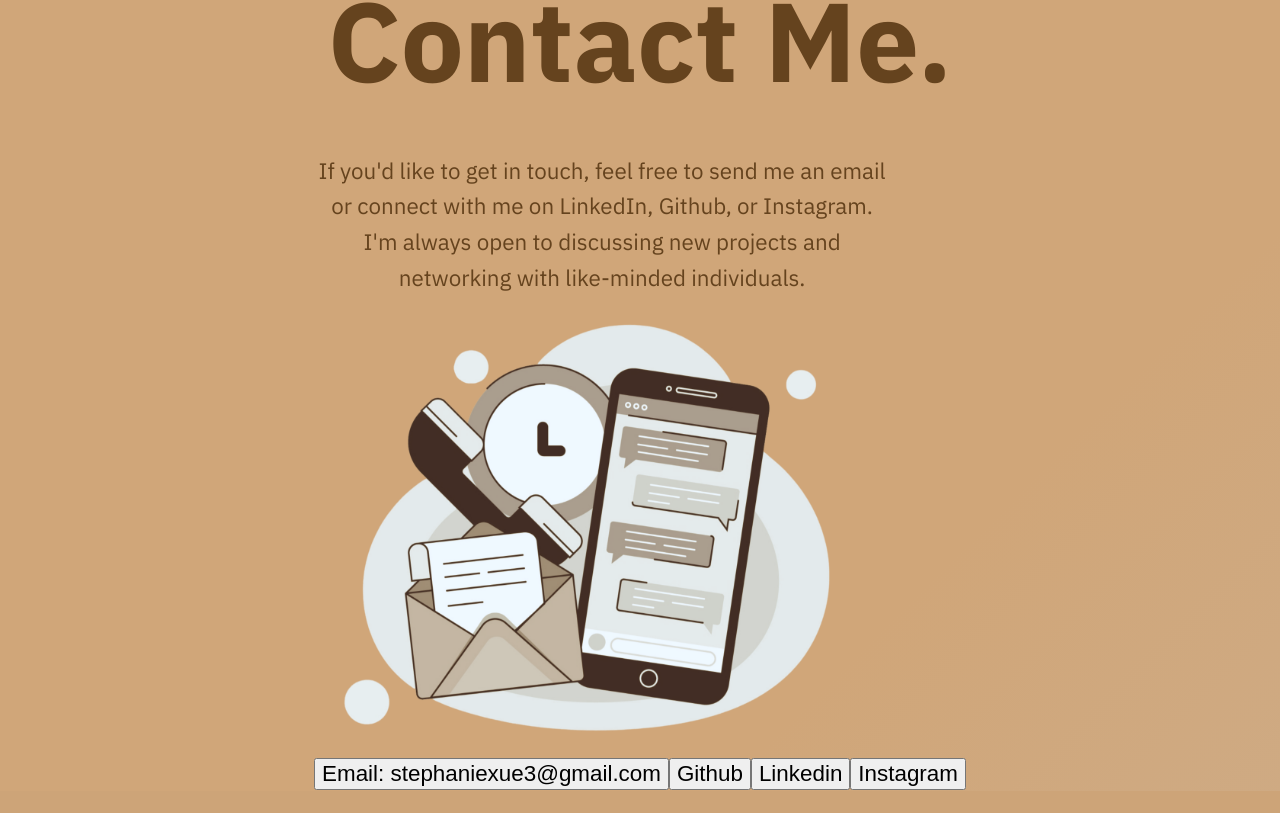
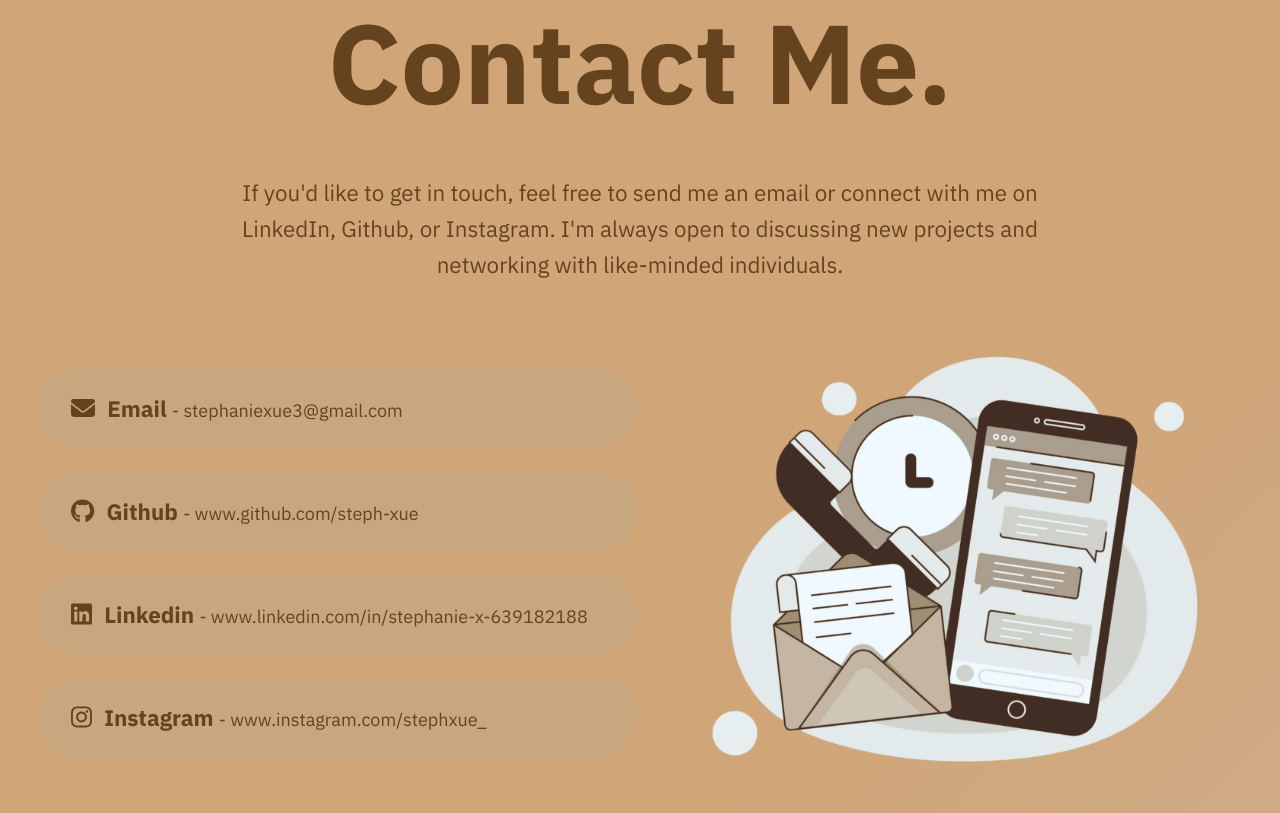
Before and after one commit to steph-xue/portfolio, a React (Vite) app: page /contact in a window 1280 px wide. Shown: the part 217-1030 px from the top of the page. Built offline with nearby package versions, Linux system fonts and the light colour scheme.

Commit message:
fix positioning of contact buttons and image

```diff
--- a/src/components/About.jsx
+++ b/src/components/About.jsx
@@ -2,9 +2,9 @@ import React from "react"
 
 function About() {
   return (
-    <div>
-      <h1>About Me</h1>
-      <p>
+    <div className="about-page">
+      <h1 className="about-title">About Me</h1>
+      <p className="about-description">
         I am a full stack developer with a passion for creating beautiful and functional websites. I have experience with React, Node.js, Express, and MongoDB. I am always looking to learn new technologies and improve my skills.
       </p>
     </div>
--- a/src/components/Contact.jsx
+++ b/src/components/Contact.jsx
@@ -1,18 +1,41 @@
 import React from "react"
+import { FontAwesomeIcon } from '@fortawesome/react-fontawesome'
+import { faGithub } from '@fortawesome/free-brands-svg-icons'
+import { faLinkedin } from '@fortawesome/free-brands-svg-icons'
+import { faInstagram } from '@fortawesome/free-brands-svg-icons'
+import { faEnvelope } from '@fortawesome/free-solid-svg-icons'
 
 function Contact() {
   return (
-    <div classname="contact-page">
+    <div className="contact-page">
       <h1 className="contact-title">Contact Me.</h1>
       <p className="contact-description">
         If you'd like to get in touch, feel free to send me an email or connect with me on LinkedIn, Github, or Instagram. I'm always open to discussing new projects and networking with like-minded individuals.
       </p>
-      <img className="contact-image" src="/images/contact.png" alt="contact" />
-      <div className="contact-buttons">
-        <button className="contact-button">Email: stephaniexue3@gmail.com</button>
-        <button className="contact-button">Github</button>
-        <button className="contact-button">Linkedin</button>
-        <button className="contact-button">Instagram</button>
+      <div className="contact-image-button-container">
+        <img className="contact-image" src="/images/contact.png" alt="contact" />
+        <div className="contact-buttons">
+            <a className="contact-button" href="mailto:stephaniexue3@gmail.com">
+                <FontAwesomeIcon className="contact-icon" icon={faEnvelope} />
+                <span><strong>Email </strong></span>
+                <span className="sm-contact-label">- stephaniexue3@gmail.com</span>
+            </a>
+            <a className="contact-button" href="https://github.com/steph-xue">
+                <FontAwesomeIcon className="contact-icon" icon={faGithub} />
+                <span><strong>Github </strong></span>
+                <span className="sm-contact-label">- www.github.com/steph-xue</span>
+            </a>
+            <a className="contact-button" href="https://www.linkedin.com/in/stephanie-x-639182188/">
+                <FontAwesomeIcon className="contact-icon" icon={faLinkedin} />
+                <span><strong>Linkedin </strong></span>
+                <span className="sm-contact-label">- www.linkedin.com/in/stephanie-x-639182188</span>
+            </a>
+            <a className="contact-button" href="https://www.instagram.com/stephxue_">
+                <FontAwesomeIcon className="contact-icon" icon={faInstagram} />
+                <span><strong>Instagram </strong></span>
+                <span className="sm-contact-label">- www.instagram.com/stephxue_</span>
+            </a>
+        </div>
       </div>
     </div>
     );
--- a/src/components/Error.jsx
+++ b/src/components/Error.jsx
@@ -2,7 +2,9 @@ import React from "react"
 
 function Error() {
   return (
-    <div>404 Not Found</div>
+    <div className="error-page">
+        <h1 className="error-title">Error: 404 Not Found</h1>
+    </div>
   );
 }
 
--- a/src/components/Experiences.jsx
+++ b/src/components/Experiences.jsx
@@ -2,11 +2,11 @@ import React from "react"
 
 function Experiences() {
     return (
-        <div>
-        <h1>Experiences</h1>
-        <p>
-            I am currently a Software Engineer Intern at Facebook.
-        </p>
+        <div className="experiences-page">
+            <h1 className="experiences-title">Experiences</h1>
+            <p className="experiences-description">
+                I am currently a Software Engineer Intern at Facebook.
+            </p>
         </div>
     );
  }
--- a/src/components/Footer.jsx
+++ b/src/components/Footer.jsx
@@ -1,8 +1,8 @@
 import React from "react"
 import { FontAwesomeIcon } from '@fortawesome/react-fontawesome'
 import { faGithub } from '@fortawesome/free-brands-svg-icons'
+import { faLinkedin } from '@fortawesome/free-brands-svg-icons'
 import { faInstagram } from '@fortawesome/free-brands-svg-icons'
-import { faLinkedin } from '@fortawesome/free-brands-svg-icons'
 import { faEnvelope } from '@fortawesome/free-solid-svg-icons'
 
 function Footer() {
--- a/src/components/Homepage.jsx
+++ b/src/components/Homepage.jsx
@@ -2,9 +2,9 @@ import React from "react"
 
 function Homepage() {
     return (
-        <div>
-            <h1>Homepage</h1>
-            <p>
+        <div className="homepage">
+            <h1 className="homepage-title">Homepage</h1>
+            <p className="homepage-description">
                 Welcome to my website!
             </p>
         </div>
--- a/src/components/Projects.jsx
+++ b/src/components/Projects.jsx
@@ -2,9 +2,9 @@ import React from "react"
 
 function Projects() {
     return (
-        <div>
-            <h1>Projects</h1>
-            <p>
+        <div className="projects-page">
+            <h1 className="projects-title">Projects</h1>
+            <p className="projects-description">
                 Here are some of my projects:
             </p>
         </div>
--- a/src/style.scss
+++ b/src/style.scss
@@ -1,5 +1,4 @@
 /* Custom Variables */
-
 :root {
     --ff-primary: 'IBM Plex Sans', serif;
 
@@ -9,10 +8,11 @@
     --fw-bold: 700;
 
 	--color-white: #fff;
-	--color-white-opacity: rgba(255, 255, 255, 0.2);
-	--color-brown-opacity: rgba(203, 154, 94, 0.95);
+	--color-white-opacity1: rgba(255, 255, 255, 0.2);
+	--color-white-opacity2: rgba(255, 255, 255, 0.4);
+	--color-brown-opacity: rgba(195, 144, 82, 0.95);
     --color-light-brown1: #cda478;
-	--color-light-brown2: #ac8f6f;
+	--color-light-brown2: rgb(200, 167, 127);
     --color-dark-brown1: #65431e;
 	--color-dark-brown2: #644c32;
 
@@ -35,7 +35,7 @@
 	--gradient-dark: linear-gradient(
 	-45deg,
 	#624220,
-	#4a2f12,
+	#4b2c0b,
 	#422608,
 	#361f08,
 	#321b0b,
@@ -55,7 +55,6 @@
 
 
 /* General Styling */
-
 *,
 *::before,
 *::after {
@@ -99,7 +98,6 @@ body {
 
 
 /* NavBar */
-
 .navbar {
 	position: fixed;
 	top: 0;
@@ -135,13 +133,12 @@ body {
 	text-decoration: none;
 	padding: 0.5em 1em;
 	border-radius: 50px;
-	transition: background 0.8s ease-in-out;
+	transition: background 0.6s ease-in-out;
 }
 
 .navbar-list-link:hover, .navbar-list-link:focus, .nav-active {
-    background: var(--color-white-opacity);
+    background: var(--color-white-opacity1);
 }
-
 
 
 /* Content */
@@ -149,36 +146,246 @@ body {
 	flex-grow: 1;
 }
 
-.contect-page {
+/* Homepage */
+.homepage {
 	display: flex;
     flex-direction: column;
     justify-content: center;
     align-items: center;
-    text-align: center;
+	padding: 1em 2em;
+}
+
+.homepage-title {
+	font-size: var(--fs-xxl);
+	font-weight: var(--fw-bold);
+	text-align: center;
+	margin-top: 1.5em;
+	margin-bottom: 0;
+}
+
+.homepage-description {
+	text-align: center;
+	width: 550px;
+	margin-bottom: 2em;
+	padding-left: 2em;
+	padding-right: 2em;
+}
+
+@media (min-width: 800px) {
+	.homepage-description{
+		width: 900px;
+	}
+}
+
+
+/* About Page */
+.about-page {
+	display: flex;
+    flex-direction: column;
+    justify-content: center;
+    align-items: center;
+	padding: 1em 2em;
+}
+
+.about-title {
+	font-size: var(--fs-xxl);
+	font-weight: var(--fw-bold);
+	text-align: center;
+	margin-top: 1.5em;
+	margin-bottom: 0;
+}
+
+.about-description {
+	text-align: center;
+	width: 550px;
+	margin-bottom: 2em;
+	padding-left: 2em;
+	padding-right: 2em;
+}
+
+@media (min-width: 800px) {
+	.about-description{
+		width: 900px;
+	}
+}
+
+/* Projects Page */
+.projects-page {
+	display: flex;
+    flex-direction: column;
+    justify-content: center;
+    align-items: center;
+	padding: 1em 2em;
+}
+
+.projects-title {
+	font-size: var(--fs-xxl);
+	font-weight: var(--fw-bold);
+	text-align: center;
+	margin-top: 1.5em;
+	margin-bottom: 0;
+}
+
+.projects-description {
+	text-align: center;
+	width: 550px;
+	margin-bottom: 2em;
+	padding-left: 2em;
+	padding-right: 2em;
+}
+
+@media (min-width: 800px) {
+	.projects-description{
+		width: 900px;
+	}
+}
+
+
+/* Experiences Page */
+.experiences-page {
+	display: flex;
+    flex-direction: column;
+    justify-content: center;
+    align-items: center;
+	padding: 1em 2em;
+}
+
+.experiences-title {
+	font-size: var(--fs-xxl);
+	font-weight: var(--fw-bold);
+	text-align: center;
+	margin-top: 1.5em;
+	margin-bottom: 0;
+}
+
+.experiences-description {
+	text-align: center;
+	width: 550px;
+	margin-bottom: 2em;
+	padding-left: 2em;
+	padding-right: 2em;
+}
+
+@media (min-width: 800px) {
+	.experiences-description{
+		width: 900px;
+	}
+}
+
+
+/* Contact Page */
+.contact-page {
+	display: flex;
+    flex-direction: column;
+    justify-content: center;
+    align-items: center;
+	padding: 1em 2em;
 }
 
 .contact-title {
 	font-size: var(--fs-xxl);
 	font-weight: var(--fw-bold);
-	color: var(--color-dark-brown1);
 	text-align: center;
 	margin-top: 1.5em;
 	margin-bottom: 0;
 }
 
 .contact-description {
-	max-width: 45vw;
 	text-align: center;
-	margin-bottom: 1em;
+	width: 550px;
+	margin-bottom: 3em;
+	padding-left: 2em;
+	padding-right: 2em;
+}
+
+@media (min-width: 800px) {
+	.contact-description{
+		width: 900px;
+	}
+}
+
+.contact-image-button-container {
+	display: flex;
+	flex-direction: column;
+	justify-content: center;
+	align-items: center;
 }
 
 .contact-image {
 	width: 25em;
 	height: auto;
+	margin-bottom: 2em;
 }
 
+.contact-buttons {
+	display: flex;
+	flex-direction: column;
+	gap: 1em;
+	padding-bottom: 2em;
+	min-width: 600px;
+}
+
+.contact-button {
+	background-color: var(--color-light-brown2);
+	color: var(--color-dark-brown1);
+	text-decoration: none;
+	border-radius: 50px;
+	border: none;
+	padding: 1em 1.5em;
+	text-align: left;
+	transition: background 0.5s ease-in-out;
+}
+
+.contact-button:hover, .contact-button:focus {
+	background-color: var(--color-white-opacity2);
+}
+
+.contact-icon {
+	font-size: 1.5rem;
+	margin-right: 0.5em;
+}
+
+.sm-contact-label {
+	font-size: var(--fs-s);
+	font-weight: var(--fw-thin);
+}
+
+@media (min-width: 1200px) {
+	.contact-image-button-container {
+		display: grid;
+		grid-template-areas:
+            "a b";
+		grid-template-columns: 1fr 1fr;
+		gap: 2em;
+		margin-bottom: 2em;
+	}
+
+	.contact-image {
+		grid-area: b;
+	}
+
+}
+
+
+/* Error Page */
+.error-page {
+	display: flex;
+    flex-direction: column;
+    justify-content: center;
+    align-items: center;
+	padding: 1em 2em;
+}
+
+.error-title {
+	font-size: var(--fs-xxl);
+	font-weight: var(--fw-bold);
+	text-align: center;
+	margin-top: 2em;
+	margin-bottom: 0;
+}
+
+
 /* Footer*/
-
 .footer {
 	align-self: flex-end;
 	display: flex;
```
